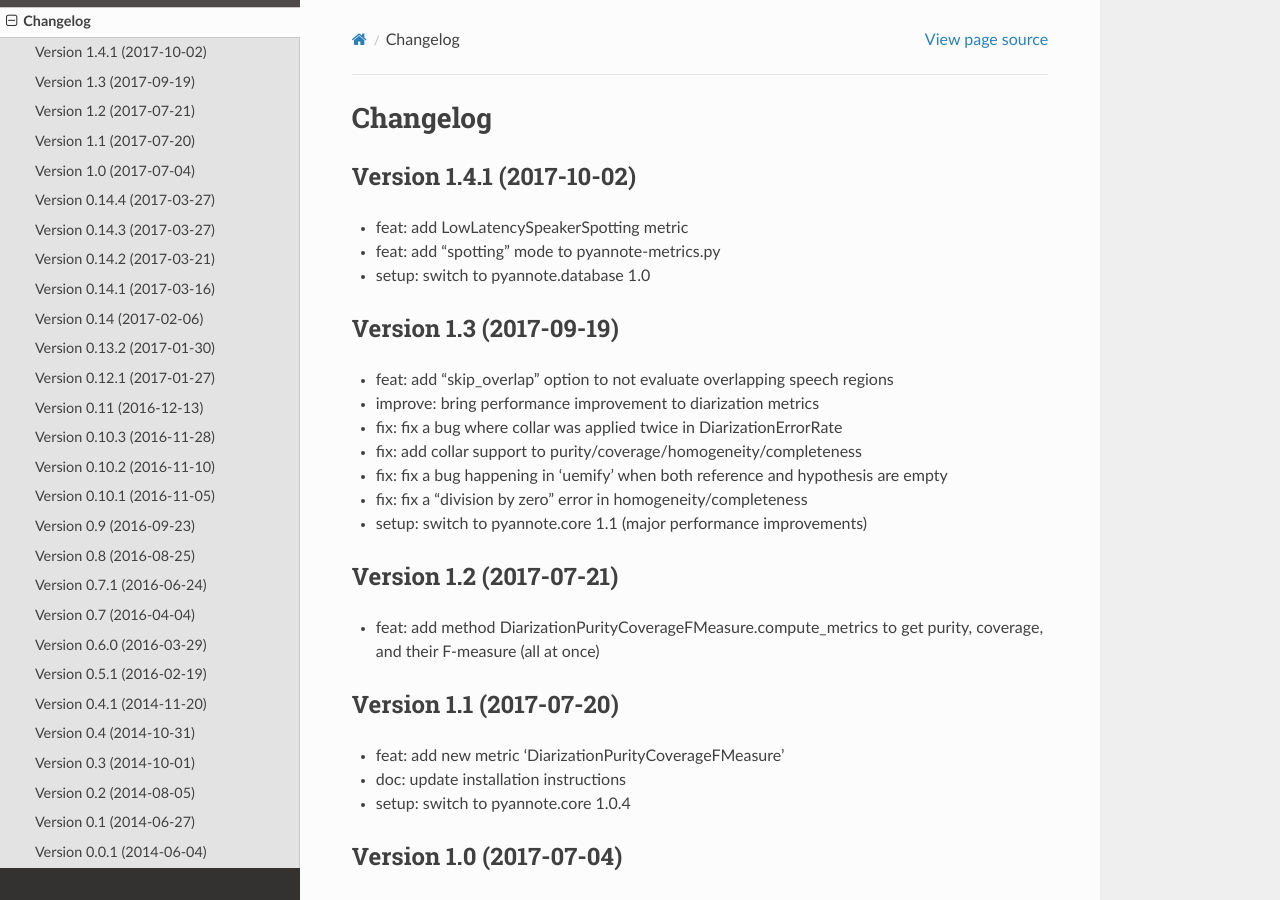
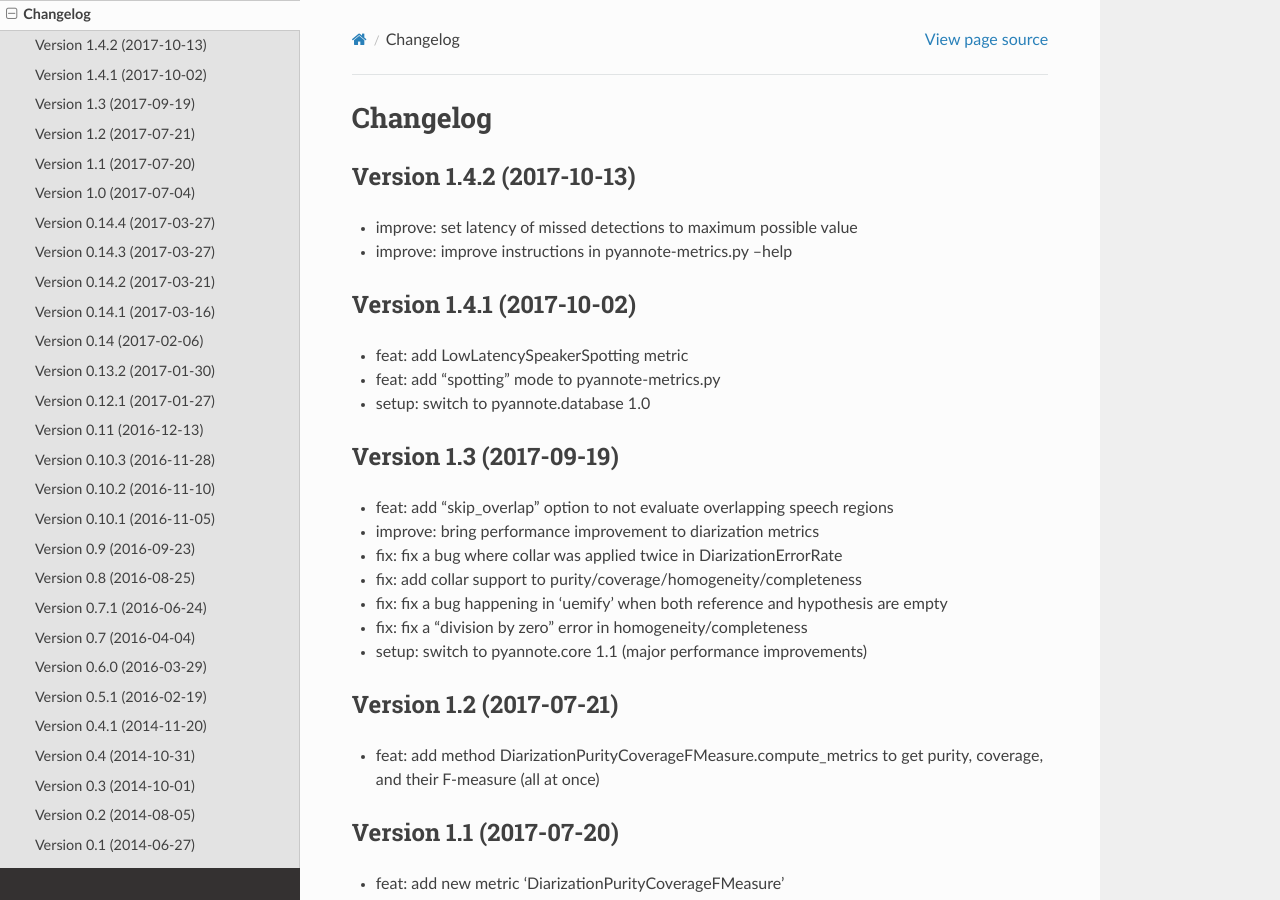
Before and after one commit to pyannote/pyannote-metrics, a Sphinx documentation site: the page built from docs/source/changelog.rst, in a window 1280 px wide and 900 px high. Built offline with Sphinx 7.4.7 and the Read the Docs theme 2.0.0, drawn with Linux system fonts in a browser that asks for light colours.

Commit message:
doc: update changelog

```diff
--- a/docs/source/changelog.rst
+++ b/docs/source/changelog.rst
@@ -2,8 +2,14 @@
 Changelog
 #########
 
+Version 1.4.2 (2017-10-13)
+~~~~~~~~~~~~~~~~~~~~~~~~~~
+
+- improve: set latency of missed detections to maximum possible value
+- improve: improve instructions in pyannote-metrics.py --help
+
 Version 1.4.1 (2017-10-02)
-~~~~~~~~~~~~~~~~~~~~~~~~
+~~~~~~~~~~~~~~~~~~~~~~~~~~
 
 - feat: add LowLatencySpeakerSpotting metric
 - feat: add "spotting" mode to pyannote-metrics.py
```
